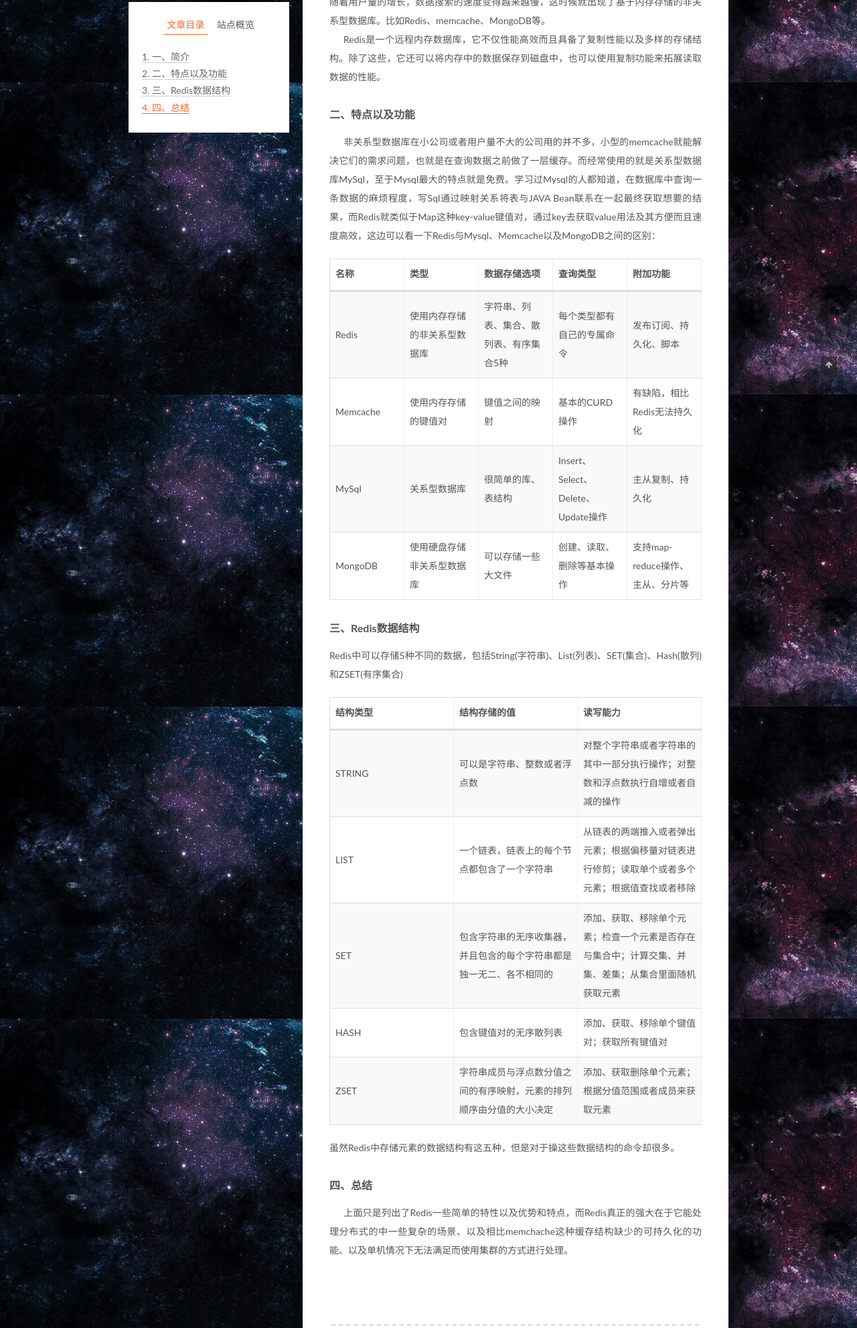
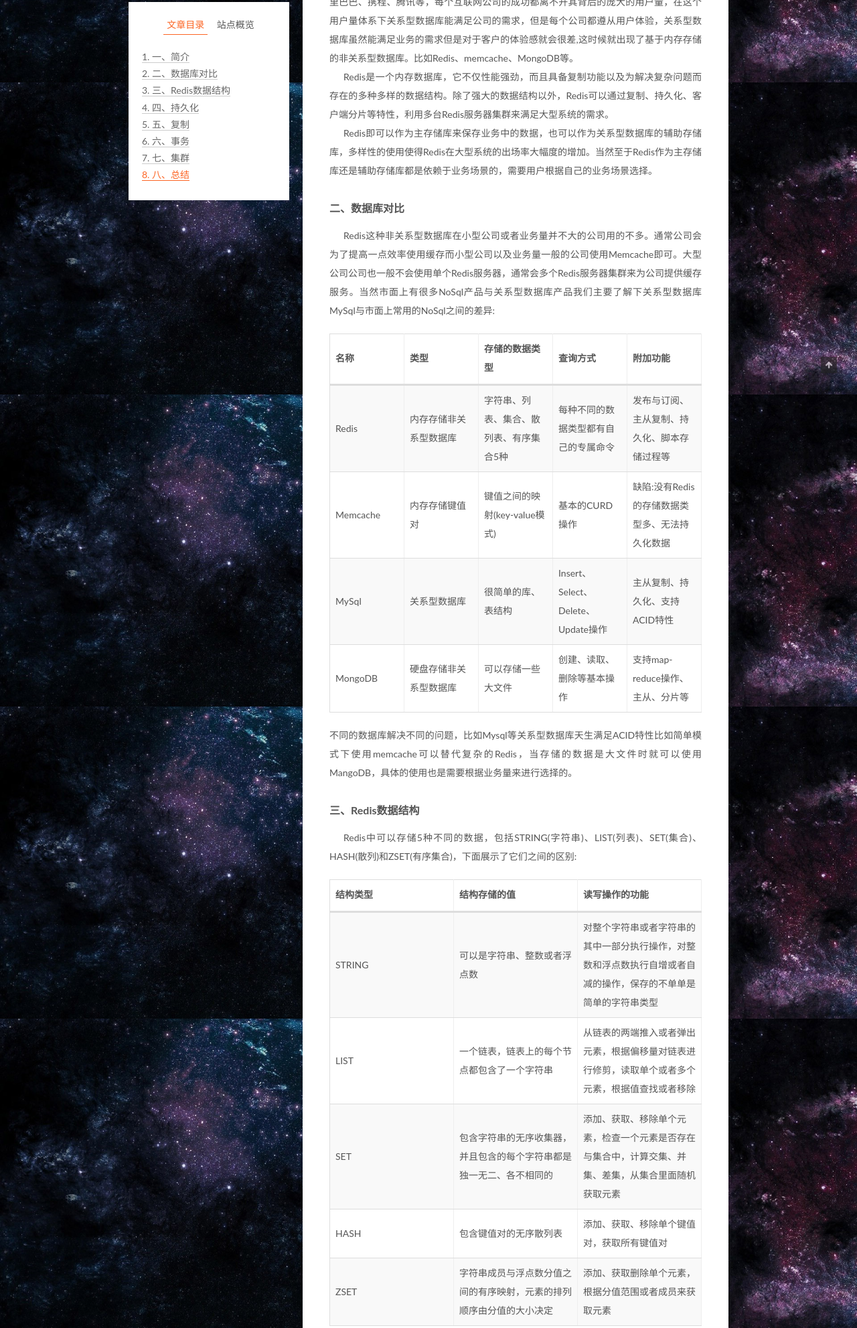
Before and after one commit to faithchild/faithchild.github.io, a plain HTML site: page 2018/08/14/Redis内存存储之一、初识Redis/index.html in a window 1280 px wide. Shown: the part 343-2326 px from the top of the page at 67% size. Drawn offline with Linux system fonts and the light colour scheme; some packages are replaced by stand-ins of ours; no server answers; a script that the page names is missing.

Commit message:
Site updated: 2018-08-20 10:59:51

```diff
--- a/2018/08/14/Redis学习之一、初识Redis/index.html
+++ b/2018/08/14/Redis内存存储之一、初识Redis/index.html
@@ -79,18 +79,18 @@
 
 
 
-<meta name="description" content="一、简介&amp;emsp;&amp;emsp;随着互联网的发展，网络逐渐普及整个社会，能够接触网络上网的人员也越来越多。各个互联网公司的用户量也在日益增长，以前关系型数据库能满足公司的需求，但是慢慢的随着用户量的增长，数据搜索的速度变得越来越慢，这时候就出现了基于内存存储的非关系型数据库。比如Redis、memcache、MongoDB等。&amp;emsp;&amp;emsp;Redis是一个远程内存数据库，它不仅性能高效而">
+<meta name="description" content="一、简介&amp;emsp;&amp;emsp;随着中国互联网的发展，网络在人们的生活中扮演着越来越重要的角色，方便着人们的日常生活包括出行旅游、支付等。当然在这个过程中也萌生了很多大型互联网公司比如阿里巴巴、携程、腾讯等，每个互联网公司的成功都离不开其背后的庞大的用户量，在这个用户量体系下关系型数据库能满足公司的需求，但是每个公司都遵从用户体验，关系型数据库虽然能满足业务的需求但是对于客户的体验感就会很差,这时">
 <meta name="keywords" content="Redis">
 <meta property="og:type" content="article">
-<meta property="og:title" content="Redis学习之一、初识Redis">
-<meta property="og:url" content="https://faithchild.github.io/2018/08/14/Redis学习之一、初识Redis/index.html">
+<meta property="og:title" content="Redis内存存储之一、初识Redis">
+<meta property="og:url" content="https://faithchild.github.io/2018/08/14/Redis内存存储之一、初识Redis/index.html">
 <meta property="og:site_name" content="小杰的博客">
-<meta property="og:description" content="一、简介&amp;emsp;&amp;emsp;随着互联网的发展，网络逐渐普及整个社会，能够接触网络上网的人员也越来越多。各个互联网公司的用户量也在日益增长，以前关系型数据库能满足公司的需求，但是慢慢的随着用户量的增长，数据搜索的速度变得越来越慢，这时候就出现了基于内存存储的非关系型数据库。比如Redis、memcache、MongoDB等。&amp;emsp;&amp;emsp;Redis是一个远程内存数据库，它不仅性能高效而">
+<meta property="og:description" content="一、简介&amp;emsp;&amp;emsp;随着中国互联网的发展，网络在人们的生活中扮演着越来越重要的角色，方便着人们的日常生活包括出行旅游、支付等。当然在这个过程中也萌生了很多大型互联网公司比如阿里巴巴、携程、腾讯等，每个互联网公司的成功都离不开其背后的庞大的用户量，在这个用户量体系下关系型数据库能满足公司的需求，但是每个公司都遵从用户体验，关系型数据库虽然能满足业务的需求但是对于客户的体验感就会很差,这时">
 <meta property="og:locale" content="zh-Hans">
-<meta property="og:updated_time" content="2018-08-16T10:02:10.678Z">
+<meta property="og:updated_time" content="2018-08-20T02:55:44.154Z">
 <meta name="twitter:card" content="summary">
-<meta name="twitter:title" content="Redis学习之一、初识Redis">
-<meta name="twitter:description" content="一、简介&amp;emsp;&amp;emsp;随着互联网的发展，网络逐渐普及整个社会，能够接触网络上网的人员也越来越多。各个互联网公司的用户量也在日益增长，以前关系型数据库能满足公司的需求，但是慢慢的随着用户量的增长，数据搜索的速度变得越来越慢，这时候就出现了基于内存存储的非关系型数据库。比如Redis、memcache、MongoDB等。&amp;emsp;&amp;emsp;Redis是一个远程内存数据库，它不仅性能高效而">
+<meta name="twitter:title" content="Redis内存存储之一、初识Redis">
+<meta name="twitter:description" content="一、简介&amp;emsp;&amp;emsp;随着中国互联网的发展，网络在人们的生活中扮演着越来越重要的角色，方便着人们的日常生活包括出行旅游、支付等。当然在这个过程中也萌生了很多大型互联网公司比如阿里巴巴、携程、腾讯等，每个互联网公司的成功都离不开其背后的庞大的用户量，在这个用户量体系下关系型数据库能满足公司的需求，但是每个公司都遵从用户体验，关系型数据库虽然能满足业务的需求但是对于客户的体验感就会很差,这时">
 
 
 
@@ -120,13 +120,13 @@
 
 
 
-  <link rel="canonical" href="https://faithchild.github.io/2018/08/14/Redis学习之一、初识Redis/"/>
+  <link rel="canonical" href="https://faithchild.github.io/2018/08/14/Redis内存存储之一、初识Redis/"/>
 
 
 
 
 
-  <title>Redis学习之一、初识Redis | 小杰的博客</title>
+  <title>Redis内存存储之一、初识Redis | 小杰的博客</title>
 
 
 
@@ -263,7 +263,7 @@
 
 
   <div class="post-block">
-    <link itemprop="mainEntityOfPage" href="https://faithchild.github.io/2018/08/14/Redis学习之一、初识Redis/">
+    <link itemprop="mainEntityOfPage" href="https://faithchild.github.io/2018/08/14/Redis内存存储之一、初识Redis/">
 
     <span hidden itemprop="author" itemscope itemtype="http://schema.org/Person">
       <meta itemprop="name" content="Xiao Jie">
@@ -280,7 +280,7 @@
 
 
 
-          <h1 class="post-title" itemprop="name headline">Redis学习之一、初识Redis</h1>
+          <h1 class="post-title" itemprop="name headline">Redis内存存储之一、初识Redis</h1>
 
 
         <div class="post-meta">
@@ -324,7 +324,7 @@
                   <span class="post-meta-item-text">字数统计&#58;</span>
 
                 <span title="字数统计">
-                  1,092
+                  2,394
                 </span>
 
 
@@ -340,7 +340,7 @@
                   <span class="post-meta-item-text">阅读时长 &asymp;</span>
 
                 <span title="阅读时长">
-                  4
+                  8
                 </span>
 
             </div>
@@ -361,88 +361,93 @@
 
 
 
-        <h4 id="一、简介"><a href="#一、简介" class="headerlink" title="一、简介"></a>一、简介</h4><p>&emsp;&emsp;随着互联网的发展，网络逐渐普及整个社会，能够接触网络上网的人员也越来越多。各个互联网公司的用户量也在日益增长，以前关系型数据库能满足公司的需求，但是慢慢的随着用户量的增长，数据搜索的速度变得越来越慢，这时候就出现了基于内存存储的非关系型数据库。比如Redis、memcache、MongoDB等。<br>&emsp;&emsp;Redis是一个远程内存数据库，它不仅性能高效而且具备了复制性能以及多样的存储结构。除了这些，它还可以将内存中的数据保存到磁盘中，也可以使用复制功能来拓展读取数据的性能。</p>
-<h4 id="二、特点以及功能"><a href="#二、特点以及功能" class="headerlink" title="二、特点以及功能"></a>二、特点以及功能</h4><p>&emsp;&emsp;非关系型数据库在小公司或者用户量不大的公司用的并不多，小型的memcache就能解决它们的需求问题，也就是在查询数据之前做了一层缓存。而经常使用的就是关系型数据库MySql，至于Mysql最大的特点就是免费。学习过Mysql的人都知道，在数据库中查询一条数据的麻烦程度，写Sql通过映射关系将表与JAVA Bean联系在一起最终获取想要的结果，而Redis就类似于Map这种key-value键值对，通过key去获取value用法及其方便而且速度高效，这边可以看一下Redis与Mysql、Memcache以及MongoDB之间的区别：</p>
+        <h4 id="一、简介"><a href="#一、简介" class="headerlink" title="一、简介"></a>一、简介</h4><p>&emsp;&emsp;随着中国互联网的发展，网络在人们的生活中扮演着越来越重要的角色，方便着人们的日常生活包括出行旅游、支付等。当然在这个过程中也萌生了很多大型互联网公司比如阿里巴巴、携程、腾讯等，每个互联网公司的成功都离不开其背后的庞大的用户量，在这个用户量体系下关系型数据库能满足公司的需求，但是每个公司都遵从用户体验，关系型数据库虽然能满足业务的需求但是对于客户的体验感就会很差,这时候就出现了基于内存存储的非关系型数据库。比如Redis、memcache、MongoDB等。<br>&emsp;&emsp;Redis是一个内存数据库，它不仅性能强劲，而且具备复制功能以及为解决复杂问题而存在的多种多样的数据结构。除了强大的数据结构以外，Redis可以通过复制、持久化、客户端分片等特性，利用多台Redis服务器集群来满足大型系统的需求。<br>&emsp;&emsp;Redis即可以作为主存储库来保存业务中的数据，也可以作为关系型数据库的辅助存储库，多样性的使用使得Redis在大型系统的出场率大幅度的增加。当然至于Redis作为主存储库还是辅助存储库都是依赖于业务场景的，需要用户根据自己的业务场景选择。</p>
+<h4 id="二、数据库对比"><a href="#二、数据库对比" class="headerlink" title="二、数据库对比"></a>二、数据库对比</h4><p>&emsp;&emsp;Redis这种非关系型数据库在小型公司或者业务量并不大的公司用的不多。通常公司会为了提高一点效率使用缓存而小型公司以及业务量一般的公司使用Memcache即可。大型公司公司也一般不会使用单个Redis服务器，通常会多个Redis服务器集群来为公司提供缓存服务。当然市面上有很多NoSql产品与关系型数据库产品我们主要了解下关系型数据库MySql与市面上常用的NoSql之间的差异:</p>
 <table>
 <thead>
 <tr>
 <th>名称</th>
 <th>类型</th>
-<th>数据存储选项</th>
-<th>查询类型</th>
+<th>存储的数据类型</th>
+<th>查询方式</th>
 <th>附加功能</th>
 </tr>
 </thead>
 <tbody>
 <tr>
 <td>Redis</td>
-<td>使用内存存储的非关系型数据库</td>
+<td>内存存储非关系型数据库</td>
 <td>字符串、列表、集合、散列表、有序集合5种</td>
-<td>每个类型都有自己的专属命令</td>
-<td>发布订阅、持久化、脚本</td>
+<td>每种不同的数据类型都有自己的专属命令</td>
+<td>发布与订阅、主从复制、持久化、脚本存储过程等</td>
 </tr>
 <tr>
 <td>Memcache</td>
-<td>使用内存存储的键值对</td>
-<td>键值之间的映射</td>
+<td>内存存储键值对</td>
+<td>键值之间的映射(key-value模式)</td>
 <td>基本的CURD操作</td>
-<td>有缺陷，相比Redis无法持久化</td>
+<td>缺陷:没有Redis的存储数据类型多、无法持久化数据</td>
 </tr>
 <tr>
 <td>MySql</td>
 <td>关系型数据库</td>
 <td>很简单的库、表结构</td>
 <td>Insert、Select、Delete、Update操作</td>
-<td>主从复制、持久化</td>
+<td>主从复制、持久化、支持ACID特性</td>
 </tr>
 <tr>
 <td>MongoDB</td>
-<td>使用硬盘存储非关系型数据库</td>
+<td>硬盘存储非关系型数据库</td>
 <td>可以存储一些大文件</td>
 <td>创建、读取、删除等基本操作</td>
 <td>支持map-reduce操作、主从、分片等</td>
 </tr>
 </tbody>
 </table>
-<h4 id="三、Redis数据结构"><a href="#三、Redis数据结构" class="headerlink" title="三、Redis数据结构"></a>三、Redis数据结构</h4><p>Redis中可以存储5种不同的数据，包括String(字符串)、List(列表)、SET(集合)、Hash(散列)和ZSET(有序集合)</p>
+<p>不同的数据库解决不同的问题，比如Mysql等关系型数据库天生满足ACID特性比如简单模式下使用memcache可以替代复杂的Redis，当存储的数据是大文件时就可以使用MangoDB，具体的使用也是需要根据业务量来进行选择的。</p>
+<h4 id="三、Redis数据结构"><a href="#三、Redis数据结构" class="headerlink" title="三、Redis数据结构"></a>三、Redis数据结构</h4><p>&emsp;&emsp;Redis中可以存储5种不同的数据，包括STRING(字符串)、LIST(列表)、SET(集合)、HASH(散列)和ZSET(有序集合)，下面展示了它们之间的区别:</p>
 <table>
 <thead>
 <tr>
 <th>结构类型</th>
 <th>结构存储的值</th>
-<th>读写能力</th>
+<th>读写操作的功能</th>
 </tr>
 </thead>
 <tbody>
 <tr>
 <td>STRING</td>
 <td>可以是字符串、整数或者浮点数</td>
-<td>对整个字符串或者字符串的其中一部分执行操作；对整数和浮点数执行自增或者自减的操作</td>
+<td>对整个字符串或者字符串的其中一部分执行操作，对整数和浮点数执行自增或者自减的操作，保存的不单单是简单的字符串类型</td>
 </tr>
 <tr>
 <td>LIST</td>
 <td>一个链表，链表上的每个节点都包含了一个字符串</td>
-<td>从链表的两端推入或者弹出元素；根据偏移量对链表进行修剪；读取单个或者多个元素；根据值查找或者移除</td>
+<td>从链表的两端推入或者弹出元素，根据偏移量对链表进行修剪，读取单个或者多个元素，根据值查找或者移除</td>
 </tr>
 <tr>
 <td>SET</td>
 <td>包含字符串的无序收集器，并且包含的每个字符串都是独一无二、各不相同的</td>
-<td>添加、获取、移除单个元素；检查一个元素是否存在与集合中；计算交集、并集、差集；从集合里面随机获取元素</td>
+<td>添加、获取、移除单个元素，检查一个元素是否存在与集合中，计算交集、并集、差集，从集合里面随机获取元素</td>
 </tr>
 <tr>
 <td>HASH</td>
 <td>包含键值对的无序散列表</td>
-<td>添加、获取、移除单个键值对；获取所有键值对</td>
+<td>添加、获取、移除单个键值对，获取所有键值对</td>
 </tr>
 <tr>
 <td>ZSET</td>
 <td>字符串成员与浮点数分值之间的有序映射，元素的排列顺序由分值的大小决定</td>
-<td>添加、获取删除单个元素；根据分值范围或者成员来获取元素</td>
+<td>添加、获取删除单个元素，根据分值范围或者成员来获取元素</td>
 </tr>
 </tbody>
 </table>
-<p>虽然Redis中存储元素的数据结构有这五种，但是对于操这些数据结构的命令却很多。</p>
-<h4 id="四、总结"><a href="#四、总结" class="headerlink" title="四、总结"></a>四、总结</h4><p>&emsp;&emsp;上面只是列出了Redis一些简单的特性以及优势和特点，而Redis真正的强大在于它能处理分布式的中一些复杂的场景、以及相比memchache这种缓存结构缺少的可持久化的功能、以及单机情况下无法满足而使用集群的方式进行处理。<br><br><br></p>
+<p>虽然Redis中存储元素的数据结构有这五种，但是对于操这些数据结构的命令却很多。这也体现了Redis的强大之处，可以处理多种多样的数据，并且对多种多样的数据提供了多样的命令处理。</p>
+<h4 id="四、持久化"><a href="#四、持久化" class="headerlink" title="四、持久化"></a>四、持久化</h4><p>&emsp;&emsp;我们知道关系型数据库中保存的数据是永久的除非去数据库中进行删除而内存数据库不同，内存数据库中的数据都是保存在机器内存中的，当机器出现问题或者突然断电等问题，存放在内存中的数据就完全消失了。这种情况是某些场景所无法容忍的，但是并不是没有解决方法，Redis提供了两种持久化方式:&lt;br/br&gt;&emsp;&emsp;(1)、RDB持久化:通常RDB持久化被称为快照持久，它可以将某一时刻的所有数据都写入硬盘里面。<br>&emsp;&emsp;(2)、AOF持久化:通常AOF持久化被称为只追加文件，它会在执行写命令时，将被执行的写命令复制到硬盘中。<br>两种持久化方式即可以一起使用也可以分开使用。RDB持久化可能会造成丢失最近生成快照之后写入的所有数据，如果生成快照的时间间隔长就可能丢失大部分的最新写入数据。AOF持久化是将每次执行的写命令保存到硬盘中，下次只要运行这个文件就能恢复Redis中的所有数据，相比RDB持久化AOF持久化可以大概率的减少丢失的数据，但是AOF也有缺陷就是会造成保存在硬盘上的AOF文件越来越大，从而导致机器的硬盘可存储量越来越少最终无法保存其它文件。当然对于不同的持久化问题有不同的解决办法这边就先不介绍了只是简单了解持久化的方式。不同的持久化方式也需要用户根据不同的场景选择不同的处理方式。</p>
+<h4 id="五、复制"><a href="#五、复制" class="headerlink" title="五、复制"></a>五、复制</h4><p>&emsp;&emsp;通常而言，公司里面使用Redis不会只使用一台服务器，因为一旦这台Redis发生问题时，那么Redis就无法为外界其它系统提供服务，这就会导致业务出现问题。所以一般都会有个两三台或者更多台组成一个集群给外界提供服务。这时候就问出现一个问题如何保证当我们向主服务器写入数据的时候，从服务器能够更新自己的数据获取最新的数据进行保存。以上问题的解决办法就是复制，通过主服务器与从服务器之间的复制功能来保证每次从服务器在主服务器写入新数据时就进行更新自己的数据。</p>
+<h4 id="六、事务"><a href="#六、事务" class="headerlink" title="六、事务"></a>六、事务</h4><p>&emsp;&emsp;我们知道关系型数据库支持事务，在关系型数据库中是这样来描述事务的，事务保证了一组SQL语句只有同时执行成功的时候才算成功才可以进行commit操作，只要一个语句出现问题就会进行rollback回滚的操作。<br>&emsp;&emsp;Redis中的事务和传统关系型数据的事务有些区别，Redis中的事务是通过MULTI命令开始，然后可以执行批量命令最后以EXEC结束。这种事务处理存在一些缺陷，因为它不像数据库一样会报异常，因此无法直观的判断Redis命令是否执行正确。当然在这只是简单的介绍一下Redis事务。</p>
+<h4 id="七、集群"><a href="#七、集群" class="headerlink" title="七、集群"></a>七、集群</h4><p>&emsp;&emsp;在复制功能的时候说过，一般公司使用Redis不会使用一台因为这样的架构是没有容错性可言的，一旦Redis系统发生奔溃就发生崩溃了系统也就会导致奔溃。所以一般都是多台机器组合而成的集群，Redis中的集群通过分区(Cluster)方式实现，或者哨兵(Sentinel)解决。</p>
+<h4 id="八、总结"><a href="#八、总结" class="headerlink" title="八、总结"></a>八、总结</h4><p>&emsp;&emsp;Redis作为大型公司常用的缓存层架构的技术选型，有着它独有的优势和业界解决方案，多样性的数据结构、持久化、集群等都是其在大型系统中出场率提升的关键。<br><br></p>
 <hr>
 <p>&emsp;&emsp;<strong>不管岁月里经历多少辛酸和艰难，告诉自己风雨本身就是一种内涵，努力的面对，不过就是一场命运的漂流，既然在路上，那么目的地必然也就是前方。</strong></p>
 <hr>
@@ -617,7 +622,7 @@
 
 
 
-              <div class="post-toc-content"><ol class="nav"><li class="nav-item nav-level-4"><a class="nav-link" href="#一、简介"><span class="nav-number">1.</span> <span class="nav-text">一、简介</span></a></li><li class="nav-item nav-level-4"><a class="nav-link" href="#二、特点以及功能"><span class="nav-number">2.</span> <span class="nav-text">二、特点以及功能</span></a></li><li class="nav-item nav-level-4"><a class="nav-link" href="#三、Redis数据结构"><span class="nav-number">3.</span> <span class="nav-text">三、Redis数据结构</span></a></li><li class="nav-item nav-level-4"><a class="nav-link" href="#四、总结"><span class="nav-number">4.</span> <span class="nav-text">四、总结</span></a></li></ol></div>
+              <div class="post-toc-content"><ol class="nav"><li class="nav-item nav-level-4"><a class="nav-link" href="#一、简介"><span class="nav-number">1.</span> <span class="nav-text">一、简介</span></a></li><li class="nav-item nav-level-4"><a class="nav-link" href="#二、数据库对比"><span class="nav-number">2.</span> <span class="nav-text">二、数据库对比</span></a></li><li class="nav-item nav-level-4"><a class="nav-link" href="#三、Redis数据结构"><span class="nav-number">3.</span> <span class="nav-text">三、Redis数据结构</span></a></li><li class="nav-item nav-level-4"><a class="nav-link" href="#四、持久化"><span class="nav-number">4.</span> <span class="nav-text">四、持久化</span></a></li><li class="nav-item nav-level-4"><a class="nav-link" href="#五、复制"><span class="nav-number">5.</span> <span class="nav-text">五、复制</span></a></li><li class="nav-item nav-level-4"><a class="nav-link" href="#六、事务"><span class="nav-number">6.</span> <span class="nav-text">六、事务</span></a></li><li class="nav-item nav-level-4"><a class="nav-link" href="#七、集群"><span class="nav-number">7.</span> <span class="nav-text">七、集群</span></a></li><li class="nav-item nav-level-4"><a class="nav-link" href="#八、总结"><span class="nav-number">8.</span> <span class="nav-text">八、总结</span></a></li></ol></div>
 
 
           </div>
@@ -668,7 +673,7 @@
 
 <div class="theme-info">
   <div class="powered-by"></div>
-  <span class="post-count">博客全站共2.5k字</span>
+  <span class="post-count">博客全站共3.8k字</span>
 </div>
 
 
--- a/css/main.css
+++ b/css/main.css
@@ -1823,7 +1823,7 @@ pre .javascript .function {
   width: 4px;
   height: 4px;
   border-radius: 50%;
-  background: #94d4ff;
+  background: #4a73f6;
 }
 .links-of-blogroll {
   font-size: 13px;
```
Also changed, not shown: 2018/08/15/Redis学习之二、字符串/index.html (+3 -3 lines), 2018/08/16/Redis学习之三、列表/index.html (+1 -1 lines), about/index.html (+1 -1 lines), archives/2018/08/index.html (+3 -3 lines), archives/2018/index.html (+3 -3 lines), archives/index.html (+3 -3 lines), categories/index.html (+1 -1 lines), index.html (+7 -7 lines), tags/Redis/index.html (+3 -3 lines), tags/index.html (+1 -1 lines).
